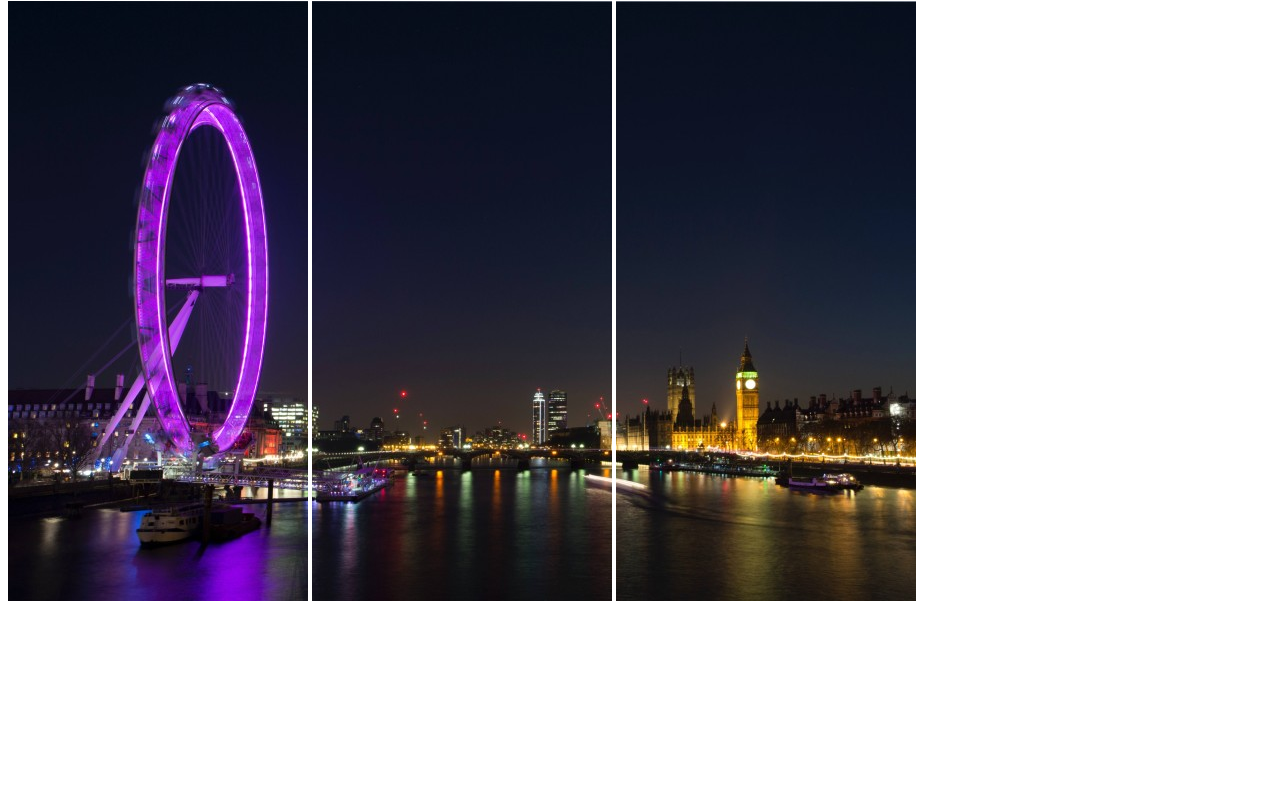
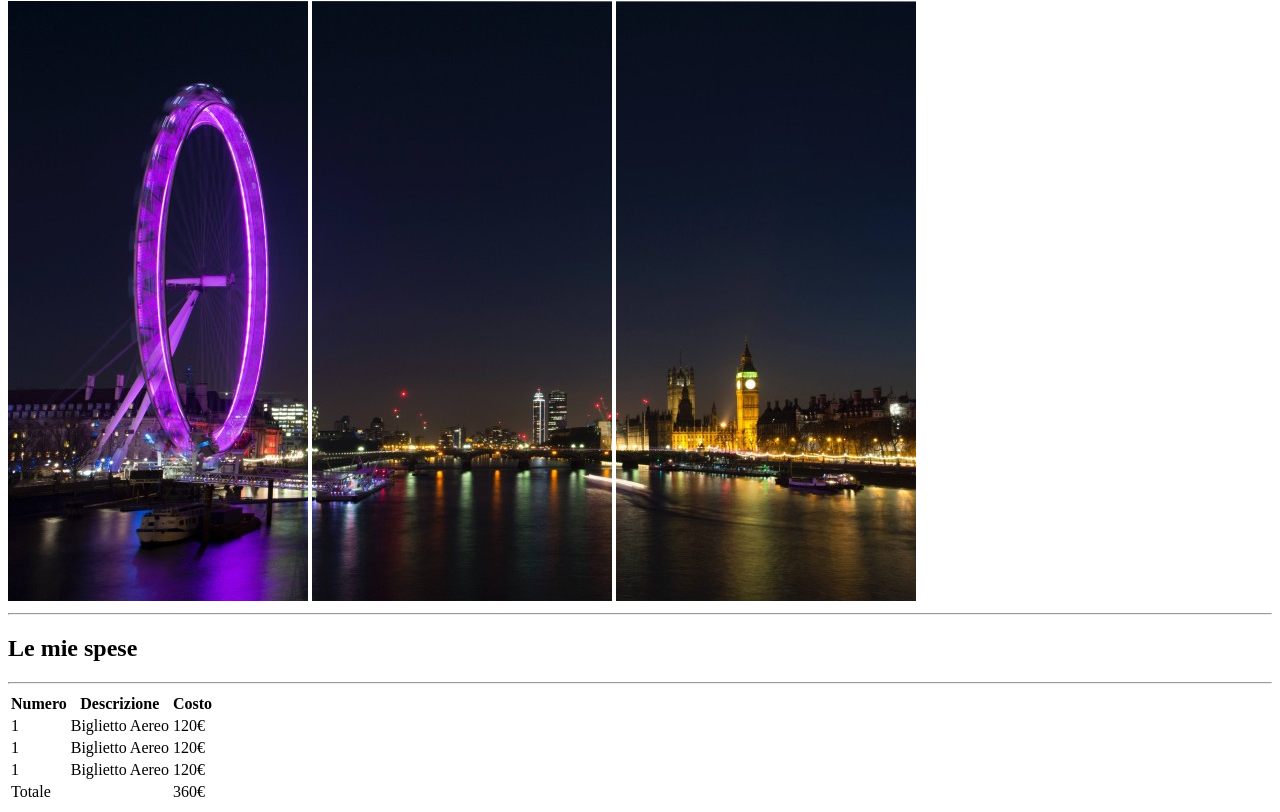
Before and after one commit to MirkoGriffo/html-london-trip, a website: page index.html in a window 1280 px wide. Shown: the part 79-891 px from the top of the page. Before the commit the page ends 800 px from the top, so only its background shows below. Drawn offline with Linux system fonts and the light colour scheme.

Commit message:
Aggiunta Tabella

```diff
--- a/index.html
+++ b/index.html
@@ -23,5 +23,34 @@
       src="img/pexels-bill-emrich-230794-2.jpg"
       alt="pexels-bill-emrich-230794-2.jpg"
     />
+      <hr>
+
+    <h2>Le mie spese</h2>
+    <table>
+        <tr>
+          <th>Numero</th>
+          <th>Descrizione</th>
+          <th>Costo</th>
+        </tr>
+          <tr>
+            <td>1</td>
+            <td>Biglietto Aereo</td>
+            <td>120€</td>
+          </tr>
+          <tr>
+              <td>1</td>
+              <td>Biglietto Aereo</td>
+              <td>120€</td>
+          </tr>
+          <tr>
+              <td>1</td>
+              <td>Biglietto Aereo</td>
+              <td>120€</td>
+          </tr>
+              <td>Totale</td>
+              <td> </td>
+              <td>360€</td>
+          </tr>
+              <hr>
   </body>
 </html>
```
